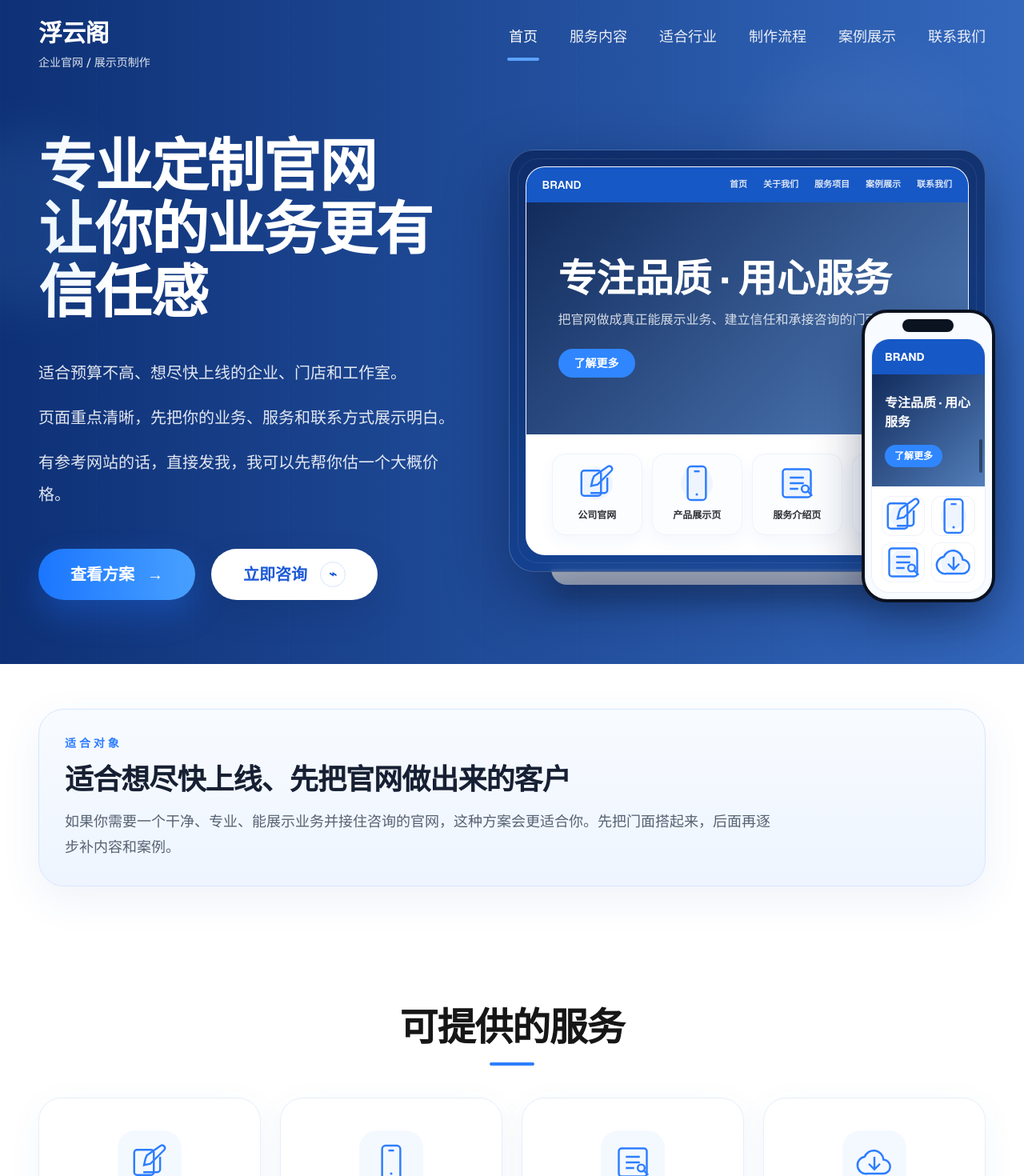
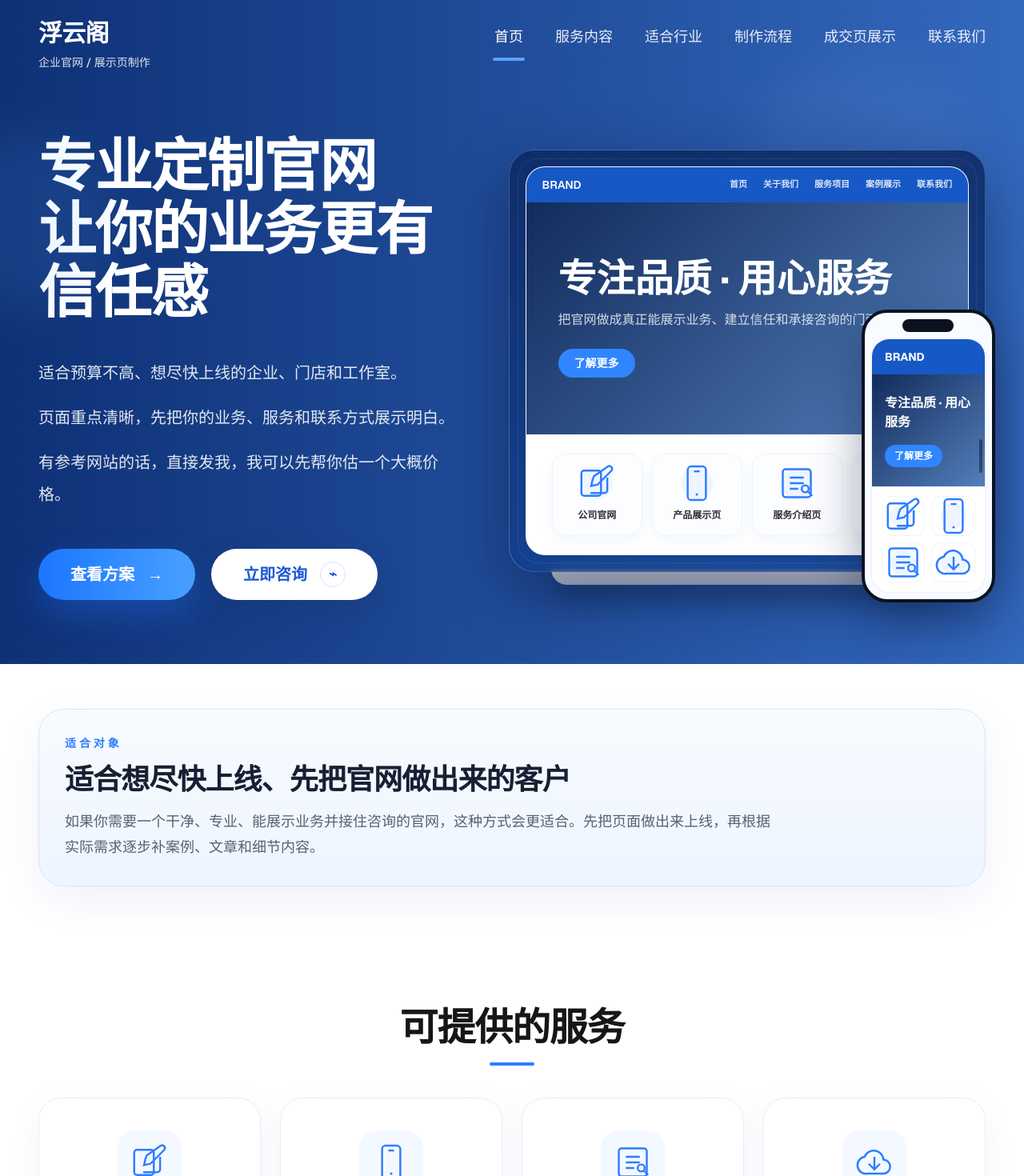
Before and after one commit to SueJianjian/personal-site, a Next.js app: page / in a window 1280 px wide. Shown: the top 1470 px of the page at 80% size. Built offline with nearby package versions, Linux system fonts and the light colour scheme.

Commit message:
Add WeChat QR code to contact section

```diff
--- a/src/app/page.tsx
+++ b/src/app/page.tsx
@@ -1,3 +1,5 @@
+import Image from "next/image";
+
 type Service = {
   title: string;
   description: string[];
@@ -18,6 +20,7 @@ type Step = {
 
 type CaseItem = {
   title: string;
+  audience: string;
   summary: string;
   tags: string[];
   tone: string;
@@ -46,26 +49,16 @@ const siteContent = {
   },
   summary: {
     title: "适合想尽快上线、先把官网做出来的客户",
-    text: "如果你需要一个干净、专业、能展示业务并接住咨询的官网，这种方案会更适合你。先把门面搭起来，后面再逐步补内容和案例。",
+    text: "如果你需要一个干净、专业、能展示业务并接住咨询的官网，这种方式会更适合。先把页面做出来上线，再根据实际需求逐步补案例、文章和细节内容。",
   },
   contact: {
-    title: "联系方式",
+    title: "直接联系我",
     lead: "想做企业官网、展示页或服务介绍页，可以直接加我微信、发邮件，或者把参考网站发给我。",
     email: "xiaosuzi1987@gmail.com",
     contacts: [
-      {
-        label: "微信",
-        value: "suxiaojian0828",
-      },
-      {
-        label: "电话",
-        value: "18035638273",
-        href: "tel:18035638273",
-      },
-      {
-        label: "抖音",
-        value: "29919058295",
-      },
+      { label: "微信", value: "suxiaojian0828" },
+      { label: "电话", value: "18035638273", href: "tel:18035638273" },
+      { label: "抖音", value: "29919058295" },
       {
         label: "邮箱",
         value: "xiaosuzi1987@gmail.com",
@@ -73,7 +66,9 @@ const siteContent = {
       },
     ] satisfies ContactItem[],
     primary: "发邮件咨询",
-    secondary: "查看案例",
+    secondary: "查看方案",
+    wechatTitle: "扫码加微信更直接",
+    wechatText: "如果你已经有想法、文案或参考网站，直接加微信发我会更快。",
   },
   footer: [
     { title: "沟通直接", text: "需求明确后再开始做，避免反复修改。" },
@@ -125,21 +120,27 @@ const steps: Step[] = [
 
 const cases: CaseItem[] = [
   {
-    title: "企业官网方案",
-    summary: "适合展示公司介绍、业务范围、服务优势和联系方式，先把企业官网门面搭起来。",
-    tags: ["企业官网", "品牌展示", "联系入口"],
+    title: "企业展示型官网",
+    audience: "适合：小公司、工厂、咨询类业务",
+    summary:
+      "重点把公司介绍、业务范围、服务优势、合作流程和联系方式展示清楚。适合客户先建立品牌形象，再逐步补案例和文章内容。",
+    tags: ["首页 + 关于 + 服务 + 联系方式", "适合先上线", "建立基础信任"],
     tone: "from-[#e8f1ff] to-[#f8fbff]",
   },
   {
-    title: "产品展示页方案",
-    summary: "适合介绍产品卖点、参数、应用场景和合作方式，方便发给客户查看。",
-    tags: ["产品展示", "业务介绍", "手机适配"],
+    title: "产品展示型页面",
+    audience: "适合：外贸、单品展示、招商推广",
+    summary:
+      "围绕某个产品或业务单独做展示页，集中讲卖点、参数、适用场景和合作方式。方便发给客户查看，也适合后续配合推广使用。",
+    tags: ["产品卖点展示", "适合单页转化", "手机端友好"],
     tone: "from-[#eef7ff] to-[#ffffff]",
   },
   {
-    title: "服务介绍页方案",
-    summary: "适合门店、工作室和本地服务，把服务内容、流程和咨询方式讲清楚。",
-    tags: ["服务页", "咨询转化", "快速上线"],
+    title: "服务介绍型页面",
+    audience: "适合：门店、工作室、培训、本地服务",
+    summary:
+      "把服务项目、适合人群、价格范围、咨询方式整理成一页，客户一看就知道你做什么、怎么联系你，减少来回解释成本。",
+    tags: ["服务说明清楚", "咨询入口明确", "适合接单展示"],
     tone: "from-[#edf4ff] to-[#f8fbff]",
   },
 ];
@@ -263,7 +264,7 @@ export default function Home() {
               <p className="mt-2 text-sm font-medium text-white/85">{siteContent.brand.slogan}</p>
             </div>
             <nav className="hidden items-center gap-10 pt-2 text-lg font-medium lg:flex">
-              {["首页", "服务内容", "适合行业", "制作流程", "案例展示", "联系我们"].map(
+              {["首页", "服务内容", "适合行业", "制作流程", "成交页展示", "联系我们"].map(
                 (item, index) => (
                   <a
                     key={item}
@@ -471,7 +472,7 @@ export default function Home() {
 
       <section id="cases" className="section-soft">
         <div className="mx-auto max-w-7xl px-6 py-18 sm:px-10 lg:px-12 lg:py-24">
-          <SectionTitle title="方案展示" />
+          <SectionTitle title="成交页展示" />
           <div className="grid gap-6 lg:grid-cols-3">
             {cases.map((item) => (
               <article
@@ -480,7 +481,9 @@ export default function Home() {
               >
                 <div className="case-screen flex h-56 items-end rounded-[1.5rem] p-6 text-white">
                   <div>
-                    <p className="text-sm uppercase tracking-[0.22em] text-white/70">Case Preview</p>
+                    <p className="text-sm uppercase tracking-[0.22em] text-white/70">
+                      {item.audience}
+                    </p>
                     <h3 className="mt-3 text-3xl font-semibold">{item.title}</h3>
                   </div>
                 </div>
@@ -502,7 +505,8 @@ export default function Home() {
       </section>
 
       <section className="mx-auto max-w-7xl px-6 pb-10 sm:px-10 lg:px-12">
-        <div className="grid gap-6 lg:grid-cols-4">
+        <div className="grid gap-6 lg:grid-cols-[1.15fr_0.85fr]">
+          <div className="grid gap-6 sm:grid-cols-2">
             {siteContent.contact.contacts.map((item) => (
               <a
                 key={item.label}
@@ -517,6 +521,38 @@ export default function Home() {
                 </p>
               </a>
             ))}
+          </div>
+
+          <div className="rounded-[1.8rem] border border-[#dbe8ff] bg-[linear-gradient(180deg,#ffffff,#f5f9ff)] p-6 shadow-[0_16px_40px_rgba(43,94,184,0.1)]">
+            <p className="text-sm font-semibold uppercase tracking-[0.26em] text-[#2d7dff]">
+              WeChat
+            </p>
+            <h3 className="mt-4 text-3xl font-semibold tracking-tight text-[#182233]">
+              {siteContent.contact.wechatTitle}
+            </h3>
+            <p className="mt-4 text-lg leading-8 text-[#5d6b7e]">
+              {siteContent.contact.wechatText}
+            </p>
+            <div className="mt-6 flex items-center gap-6">
+              <div className="overflow-hidden rounded-[1.5rem] border border-[#dbe8ff] bg-white shadow-[0_12px_30px_rgba(43,94,184,0.08)]">
+                <Image
+                  src="/wechat-qr.jpg"
+                  alt="浮云阁微信二维码"
+                  width={220}
+                  height={220}
+                  className="h-56 w-56 object-cover"
+                  priority
+                />
+              </div>
+              <div className="space-y-3">
+                <p className="text-sm uppercase tracking-[0.2em] text-[#6d7f95]">微信号</p>
+                <p className="text-2xl font-semibold text-[#182233]">suxiaojian0828</p>
+                <p className="text-base leading-7 text-[#607085]">
+                  扫码添加微信，方便直接发需求、文案和参考网站。
+                </p>
+              </div>
+            </div>
+          </div>
         </div>
       </section>
 
```
Also changed, not shown: public/wechat-qr.jpg (added). Lines whose indentation alone changed are shown as unchanged.
